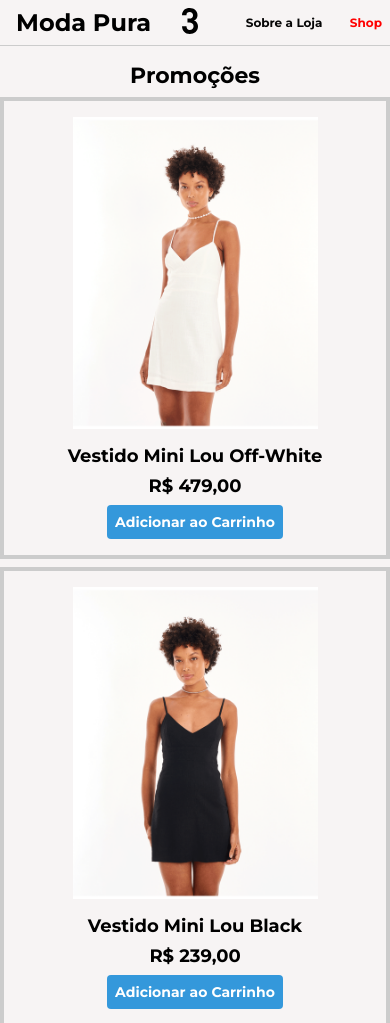
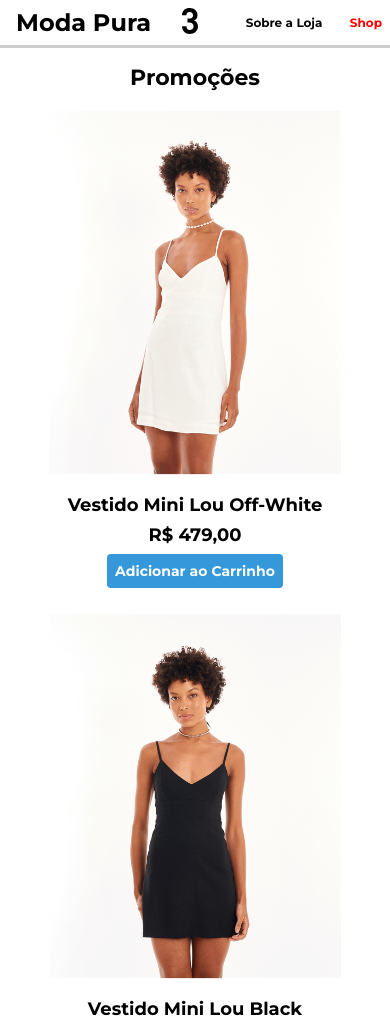
Before and after one commit to DevPedro77/loja_roupa, a plain HTML site: page index.html in a window 390 px wide. Shown: the top 1023 px of the page. Drawn offline with nearby package versions, Linux system fonts and the light colour scheme.

Commit message:
fix: problema no background

```diff
--- a/style.css
+++ b/style.css
@@ -6,7 +6,7 @@
     font-optical-sizing: auto;
     font-weight: 700;
     font-style: normal;
-    background-color: #f7f4f4;
+    background-color: #ffffff;
 }
 
 
@@ -50,7 +50,7 @@
 .roupas {
     display: grid;
     grid-template-columns: repeat(3, 1fr); /* Exibe duas colunas por linha */
-    gap: 16px; /* Adiciona espaçamento entre as colunas e as linhas */
+    gap: 8px; /* Adiciona espaçamento entre as colunas e as linhas */
     align-items: center;
 }
 .roupa {
@@ -58,9 +58,8 @@
     flex-direction: column;
     align-items: center;
     text-align: center;
-    border: 4px solid #ccc;
-    box-shadow: #0c0c0c;
-    padding: 16px;
+    border: 3px solid #ccc;
+    padding: 8px;
 }
 
 
@@ -143,6 +142,7 @@ footer p {
 footer img {
     margin-right: 32px;
     width: 32px;
+    background-color: #fff;
 
 }
 
@@ -152,7 +152,7 @@ footer img {
     .header-main header {
         font-size: 12px;
         padding: 8px 0;
-        border-bottom: 1px solid #ccc;
+        border-bottom: 3px solid #ccc;
         display: flex;
         justify-content: space-between;
         align-items: center;
@@ -171,19 +171,26 @@ footer img {
 .roupas {
     display: grid;
     grid-template-columns: repeat(1, 1fr); /* Exibe duas colunas por linha */
-    gap: 8px; /* Adiciona espaçamento entre as colunas e as linhas */
-    border: none;
+    gap: 6px; /* Adiciona espaçamento entre as colunas e as linhas */
+}
+.roupa {
+    display: flex;
+    flex-direction: column;
+    align-items: center;
+    text-align: center;
+    border:none;
+    padding: 8px;
 }
 
-
 .roupa img {
-    width: 70%; /* Faz com que a imagem ocupe 100% da largura do contêiner pai */
+    width: 78%; /* Faz com que a imagem ocupe 100% da largura do contêiner pai */
     max-width: 100%;
     margin-bottom: 8px; /* Adiciona espaçamento abaixo da imagem */
     cursor: pointer;
     transition: transform 0.3s ease-in-out;
     overflow: hidden;
-    display: block
+    display: block;
+
 }
 .price button {
     display: inline-block;
@@ -211,8 +218,6 @@ footer img {
     font-weight: bold;
 }
 
-
-
 section h3{
     display: flex;
     justify-content: center;
@@ -220,6 +225,20 @@ section h3{
     margin: 0 auto;
     padding: 8px;
     font-weight: bold;
+}
+footer p {
+    margin-left: 32px;
+    background-color: #ffffff;
+    color: #222222;
+    font-weight: bold;
+    font-size: 12px;
+}
+
+footer img {
+    margin-right: 32px;
+    width: 32px;
+    background-color: #fff;
+
 }
 
 
```
